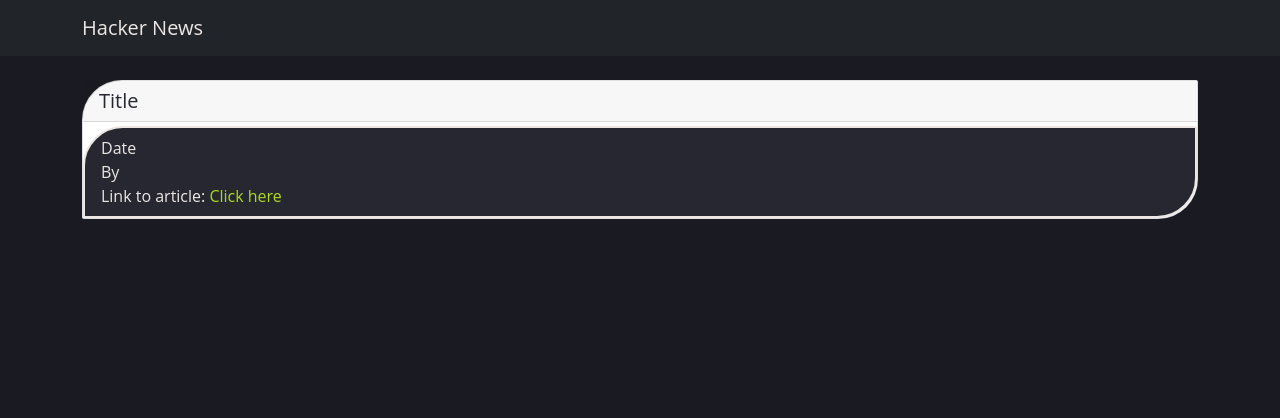
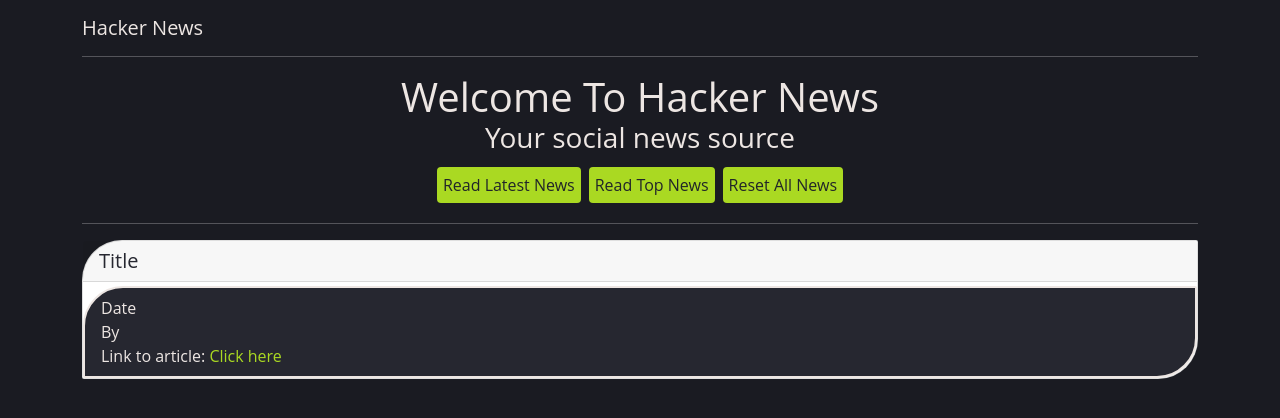
Before and after one commit to smcgdub/hacker-news-homework-react, a React (Create React App) app: page / in a window 1280 px wide. Shown: the top 418 px of the page. Built offline with nearby package versions, Linux system fonts and the light colour scheme.

Commit message:
Created the Header.js component and added to app.js file

```diff
--- a/src/App.css
+++ b/src/App.css
@@ -17,6 +17,11 @@ body {
   background-color: #1a1b22;
 }
 
+.off-white-text {
+  color: #ede6e3;
+}
+
+/* Navbar */
 .navbar-brand {
   text-decoration: none;
   color: #ede6e3;
@@ -27,6 +32,21 @@ body {
   color: #aad922;
 }
 
+/* Header */
+.btn {
+  padding: 6px;
+  background-color: #aad922;
+  border: none;
+}
+
+.btn:hover {
+  background-color: #ede6e3;
+  color: #1a1b22;
+  border-radius: 0px !important;
+  outline: 1px solid #aad922;
+}
+
+/* News Cards */
 .card {
   border-radius: 40px 2px 40px 2px;
 }
@@ -55,15 +75,3 @@ body {
   text-decoration: none;
   color: #ede6e3;
 }
-
-.btn {
-  padding: 6px;
-  background-color: #aad922;
-  border: none;
-}
-
-.btn:hover {
-  background-color: #ede6e3;
-  color: #aad922;
-  border-radius: 0px !important;
-}
--- a/src/App.js
+++ b/src/App.js
@@ -1,6 +1,7 @@
 import './App.css';
 import Navbar from './components/Navbar';
 import NewsCard from './components/NewsCard';
+import Header from './components/Header';
 
 export default function App() {
 
@@ -21,7 +22,7 @@ export default function App() {
   return (
     <div>
       <Navbar />
-      <br />
+      <Header />
       <div className="container">
         <div className="row">
           <div className="col">
--- /dev/null
+++ b/src/components/Header.js
@@ -0,0 +1,25 @@
+import React from "react";
+
+export default function Header() {
+  return (
+    <div className="container">
+      {/* Page Header */}
+      <hr className="text-white mt-0" />
+      <div className="row">
+        <div className="col-12 text-center at-item">
+          <h1 className="off-white-text text-center mb-0">Welcome To Hacker News</h1>
+          <h3 className="off-white-text text-center mt-0 mb-2">Your social news source</h3>
+        </div>
+      </div>
+      {/* Action Buttons */}
+      <div className="row">
+        <div className="col-12 col-md-12 text-center">
+          <button id="getPosts" className="btn my-1 mx-1" onclick="getNewPosts()">Read Latest News</button>
+          <button id="getPosts" className="btn my-1 mx-1" onclick="getTopPosts()">Read Top News</button>
+          <button id="getPosts" className="btn my-1 mx-1" onclick="clearNews()">Reset All News</button>
+          <hr className="text-white" />
+        </div>
+      </div>
+    </div>
+  );
+}
--- a/src/components/navbar.js
+++ b/src/components/navbar.js
@@ -2,7 +2,7 @@ import React from "react";
 
 export default function Navbar() {
   return (
-    <nav className="navbar bg-dark">
+    <nav className="navbar">
       <div className="container">
         <a className="navbar-brand" href="index.html">
           <span>Hacker News</span>
```
Also changed, not shown: src/index.css (line endings or trailing spaces).
